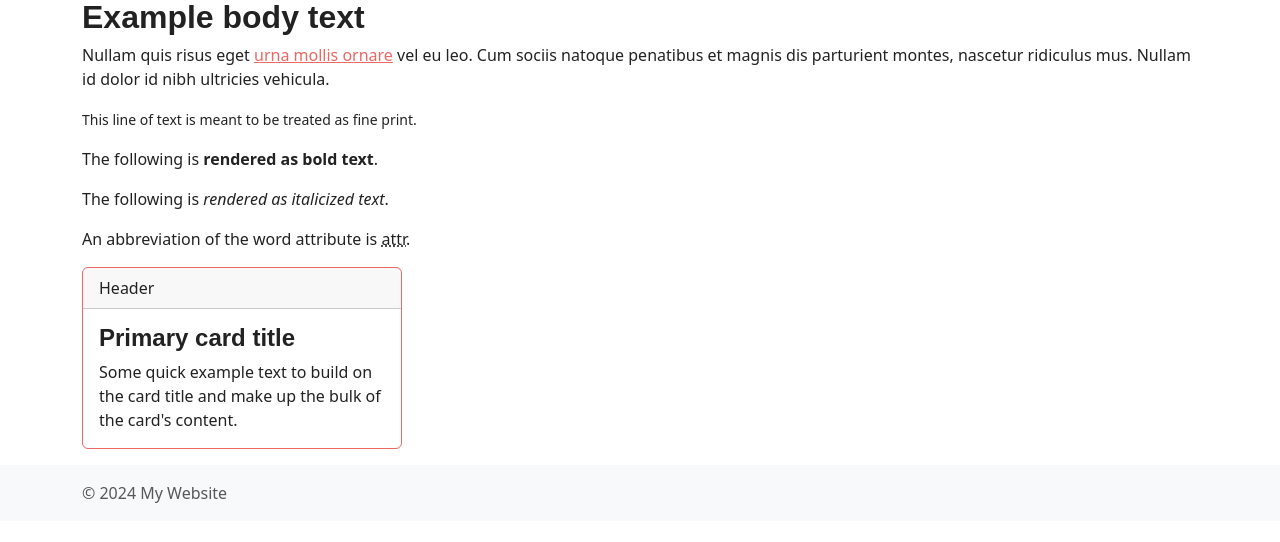
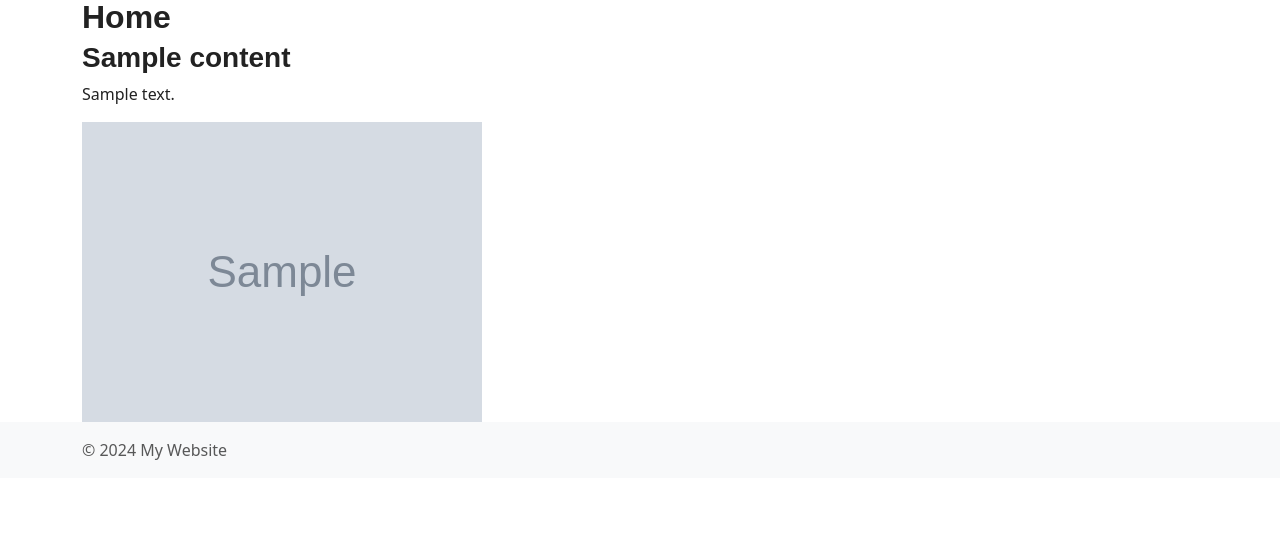
Before and after one commit to yui-maker/DjangoBlog, a Django app: template myBlog/blog/templates/blog/index.html in a window 1280 px wide. Shown: the part 59-601 px from the top of the page. Run offline with Django 3.2, Linux system fonts and the light colour scheme; the template is opened without the code that fills it: most values are stand-ins (such as "Sample title", 1, 10 or a date in 2020); grey boxes marked "Sample" are stand-in pictures; some libraries are stand-ins or nearby versions; some web fonts are replaced.

Commit message:
proto version working

```diff
--- a/myBlog/blog/templates/blog/base.html
+++ b/myBlog/blog/templates/blog/base.html
@@ -1,4 +1,4 @@
-<!-- myapp/templates/myapp/base.html -->
+<!-- blog/templates/blog/base.html -->
 <!DOCTYPE html>
 {% load static %}
 <html lang="en">
@@ -22,16 +22,16 @@
                 </a>
               </li>
               <li class="nav-item">
-                <a class="nav-link" href="{% url 'wood' %}">Wood</a>
+                <a class="nav-link" href="{% url 'category' 'wood' %}">Wood</a>
               </li>
               <li class="nav-item">
-                <a class="nav-link" href="{% url 'printing' %}">3D-printing</a>
+                <a class="nav-link" href="{% url 'category' 'printing' %}">3D-printing</a>
               </li>
               <li class="nav-item">
-                <a class="nav-link" href="{% url 'electronics' %}">Electronics</a>
+                <a class="nav-link" href="{% url 'category' 'electronics' %}">Electronics</a>
               </li>
               <li class="nav-item">
-                <a class="nav-link" href="{% url 'others' %}">Others</a>
+                <a class="nav-link" href="{% url 'category' 'others' %}">Others</a>
               </li>
             </ul>
             <form class="d-flex">
--- a/myBlog/blog/templates/blog/index.html
+++ b/myBlog/blog/templates/blog/index.html
@@ -1,19 +1,14 @@
+<!-- blog/templates/blog/index.html -->
 {% extends 'blog/base.html' %}
-
 {% block content %}
-<h2>Example body text</h2>
-<p>Nullam quis risus eget <a href="#">urna mollis ornare</a> vel eu leo. Cum sociis natoque penatibus et magnis dis parturient montes, nascetur ridiculus mus. Nullam id dolor id nibh ultricies vehicula.</p>
-<p><small>This line of text is meant to be treated as fine print.</small></p>
-<p>The following is <strong>rendered as bold text</strong>.</p>
-<p>The following is <em>rendered as italicized text</em>.</p>
-<p>An abbreviation of the word attribute is <abbr title="attribute">attr</abbr>.</p>
-
-<div class="card border-primary mb-3" style="max-width: 20rem;">
-    <div class="card-header">Header</div>
-    <div class="card-body">
-      <h4 class="card-title">Primary card title</h4>
-      <p class="card-text">Some quick example text to build on the card title and make up the bulk of the card's content.</p>
-    </div>
-  </div>
-
+<h2>Home</h2>
+{% for content in contents %}
+    <article>
+        <h3>{{ content.title }}</h3>
+        <p>{{ content.description }}</p>
+        {% if content.image %}
+            <img src="{{ content.image.url }}" alt="{{ content.title }}">
+        {% endif %}
+    </article>
+{% endfor %}
 {% endblock %}
--- a/myBlog/myBlog/urls.py
+++ b/myBlog/myBlog/urls.py
@@ -14,10 +14,13 @@ Including another URLconf
     1. Import the include() function: from django.urls import include, path
     2. Add a URL to urlpatterns:  path('blog/', include('blog.urls'))
 """
+# myproject/urls.py
+from django.conf import settings
+from django.conf.urls.static import static
 from django.contrib import admin
 from django.urls import include, path
 
 urlpatterns = [
     path('admin/', admin.site.urls),
     path('', include('blog.urls')),
-]
+] + static(settings.MEDIA_URL, document_root=settings.MEDIA_ROOT)
```
Also changed, not shown: myBlog/blog/templates/blog/wood.html (+11 -2 lines), myBlog/blog/urls.py (+1 -6 lines), myBlog/images/Table.jpg (deleted), 1 other file.
